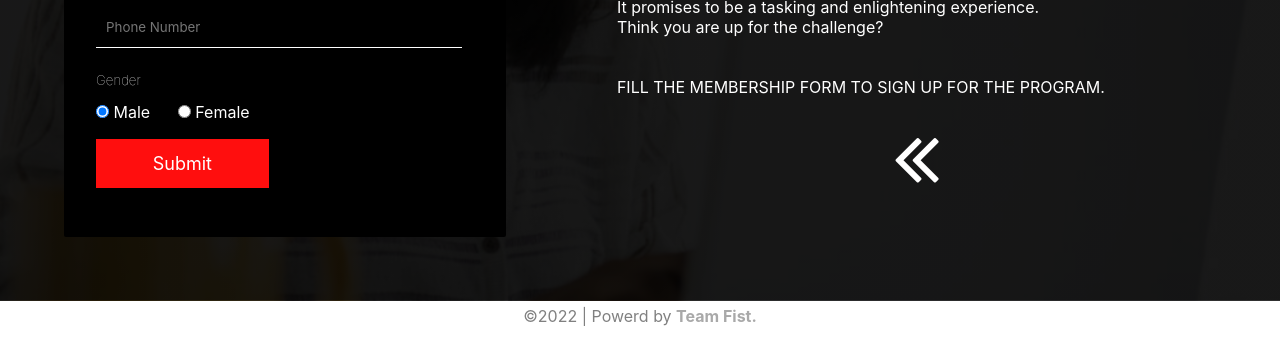
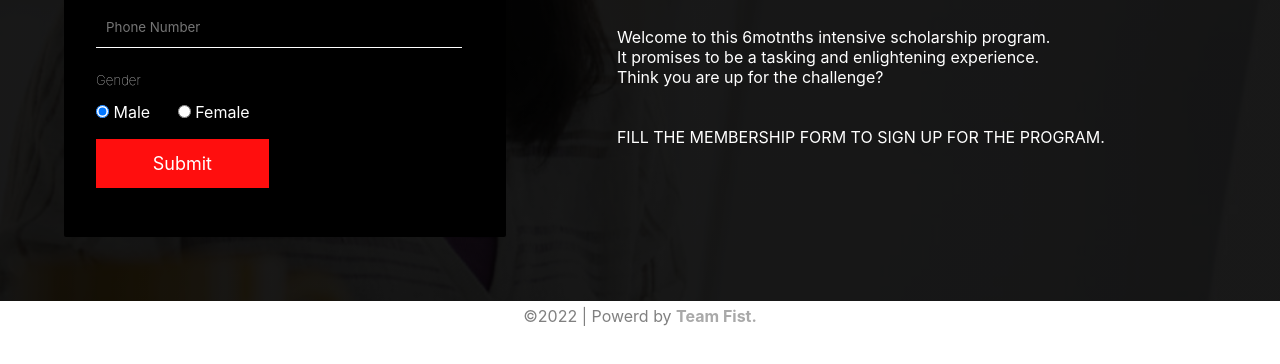
Before and after one commit to tjfaith/landing_page, a plain HTML site: page index.html in a window 1280 px wide. Shown: the part 318-682 px from the top of the page. Drawn offline with Linux system fonts and the light colour scheme.

Commit message:
removed arrow

```diff
--- a/index.html
+++ b/index.html
@@ -56,11 +56,11 @@
                     </p>
                     <p>Think you are up for the challenge? <br><br><br><span style="text-transform: uppercase;">Fill the membership form
 to sign up for the program. </span></p>
-<br>
+<!-- <br>
 <p class="pointTo"><a href="#regForm">
     <i class="fa fa-angle-double-down"></i>
     <i  class="fa fa-angle-double-left"></i>
-</a></p>
+</a></p> -->
                 </div>
             </div>
         </div>
--- a/style.css
+++ b/style.css
@@ -14,7 +14,7 @@ main {
   background: linear-gradient(0deg, rgba(0, 0, 0, 0.9), rgba(0, 0, 0, 0.9)),
     url(img/banner.jpg);
   background-size: cover;
-  background-position: center;
+  background-position: center top;
   background-repeat: no-repeat;
 }
 
```
